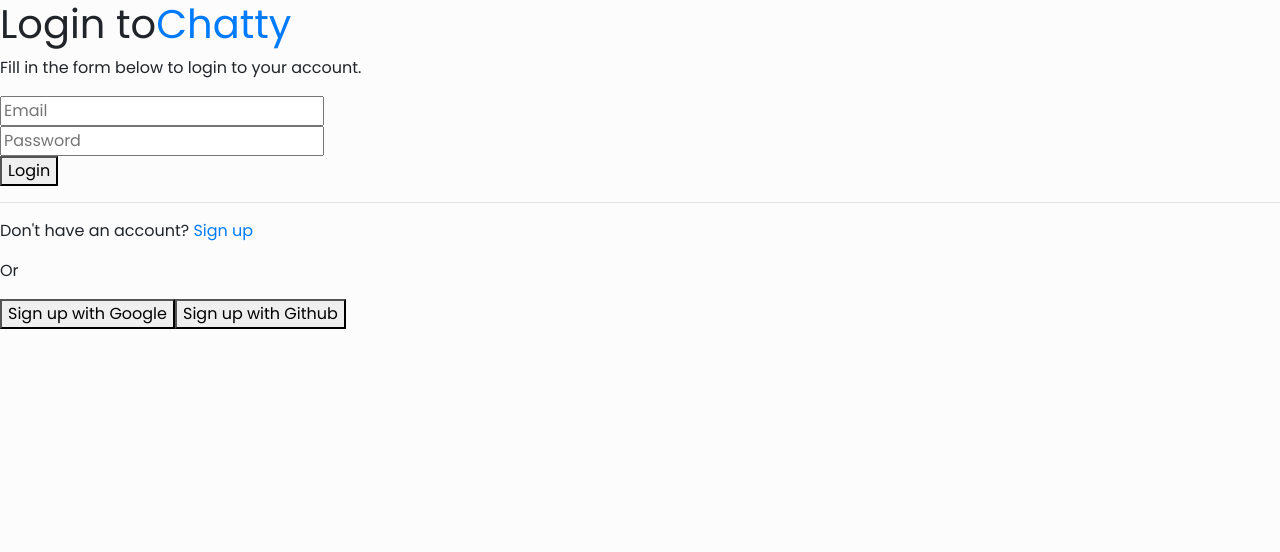
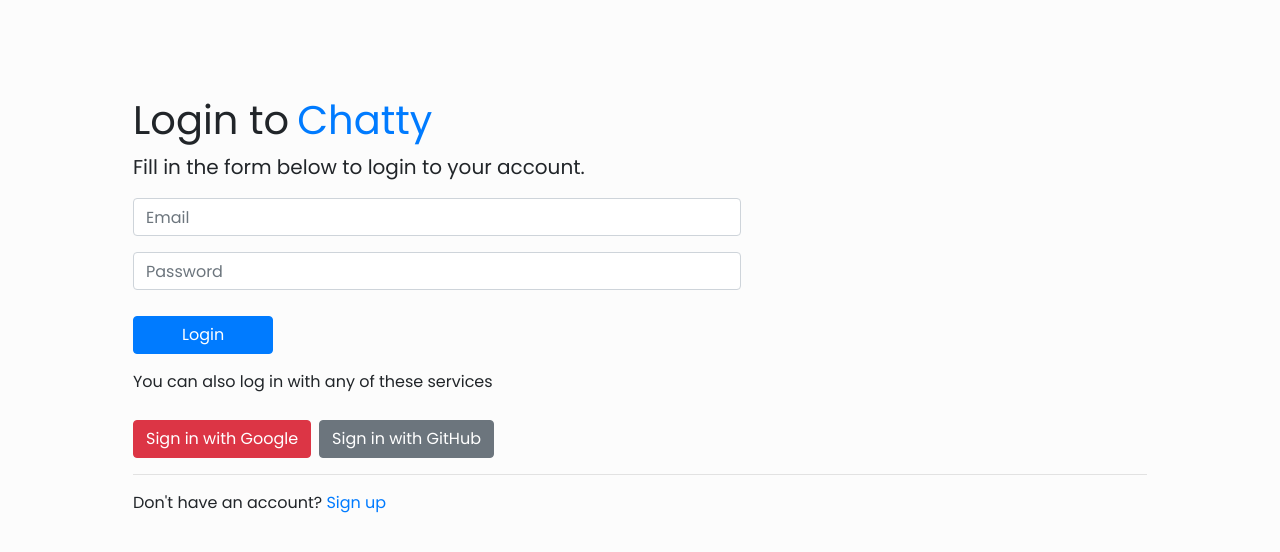
Before and after one commit to jyeung79/chatroom, a React (Create React App) app: page /login in a window 1280 px wide. Shown: the top 552 px of the page. Built offline with nearby package versions, Linux system fonts and the light colour scheme; no server answers.

Commit message:
Add styling to Login page

```diff
--- a/src/pages/Login.js
+++ b/src/pages/Login.js
@@ -50,15 +50,24 @@ export default class Login extends Component {
 
   render() {
     return (
-      <div>
-        <form autoComplete="off" onSubmit={this.handleSubmit}>
+      <div className="container">
+        <form
+          className="mt-5 py-5 px-5"
+          autoComplete="off"
+          onSubmit={this.handleSubmit}
+        >
           <h1>
             Login to
-            <Link to="/">Chatty</Link>
+            <Link className="title ml-2" to="/">
+              Chatty
+            </Link>
           </h1>
-          <p>Fill in the form below to login to your account.</p>
-          <div>
+          <p className="lead">
+            Fill in the form below to login to your account.
+          </p>
+          <div className="form-group">
             <input
+              className="form-control"
               placeholder="Email"
               name="email"
               type="email"
@@ -66,8 +75,9 @@ export default class Login extends Component {
               value={this.state.email}
             />
           </div>
-          <div>
+          <div className="form-group">
             <input
+              className="form-control"
               placeholder="Password"
               name="password"
               onChange={this.handleChange}
@@ -75,22 +85,25 @@ export default class Login extends Component {
               type="password"
             />
           </div>
-          <div>
-            {this.state.error ? <p>{this.state.error}</p> : null}
-            <button type="submit">Login</button>
+          <div className="form-group">
+            {this.state.error ? (
+              <p className="text-danger">{this.state.error}</p>
+            ) : null}
+            <button className="btn btn-primary px-5" type="submit">Login</button>
           </div>
+          <p>You can also log in with any of these services</p>
+          <button className="btn btn-danger mr-2" type="button" onClick={this.googleSignIn}>
+            Sign in with Google
+          </button>
+          <button className="btn btn-secondary" type="button" onClick={this.githubSignIn}>
+            Sign in with GitHub
+          </button>
           <hr />
           <p>
             Don't have an account? <Link to="/signup">Sign up</Link>
           </p>
-          <p>Or</p>
-          <button onClick={this.googleSignIn} type="button">
-              Sign up with Google
-          </button>
-          <button onClick={this.githubSignIn} type="button">
-              Sign up with Github
-          </button>
         </form>
+
       </div>
     );
   }
```
